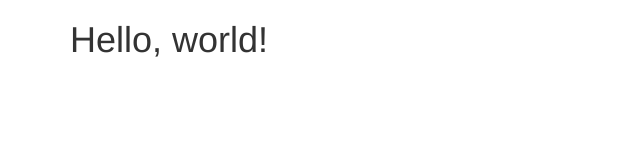
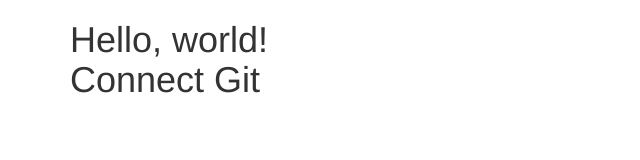
Before and after one commit to Captoweb/git_test, a plain HTML site: page index.html in a window 1280 px wide. Shown: the whole page, without its empty margins (0-640 px from the left). Drawn offline with nearby package versions, Linux system fonts and the light colour scheme.

Commit message:
Connect Git

```diff
--- a/index.html
+++ b/index.html
@@ -19,7 +19,8 @@
   </head>
   <body>
       <div class="container">
-    <h1>Hello, world!</h1>
+    <h1>Hello, world! <br>
+	Connect Git</h1>
    </div>
     <!-- jQuery (necessary for Bootstrap's JavaScript plugins) -->
     <script src="https://ajax.googleapis.com/ajax/libs/jquery/1.12.4/jquery.min.js"></script>
```
